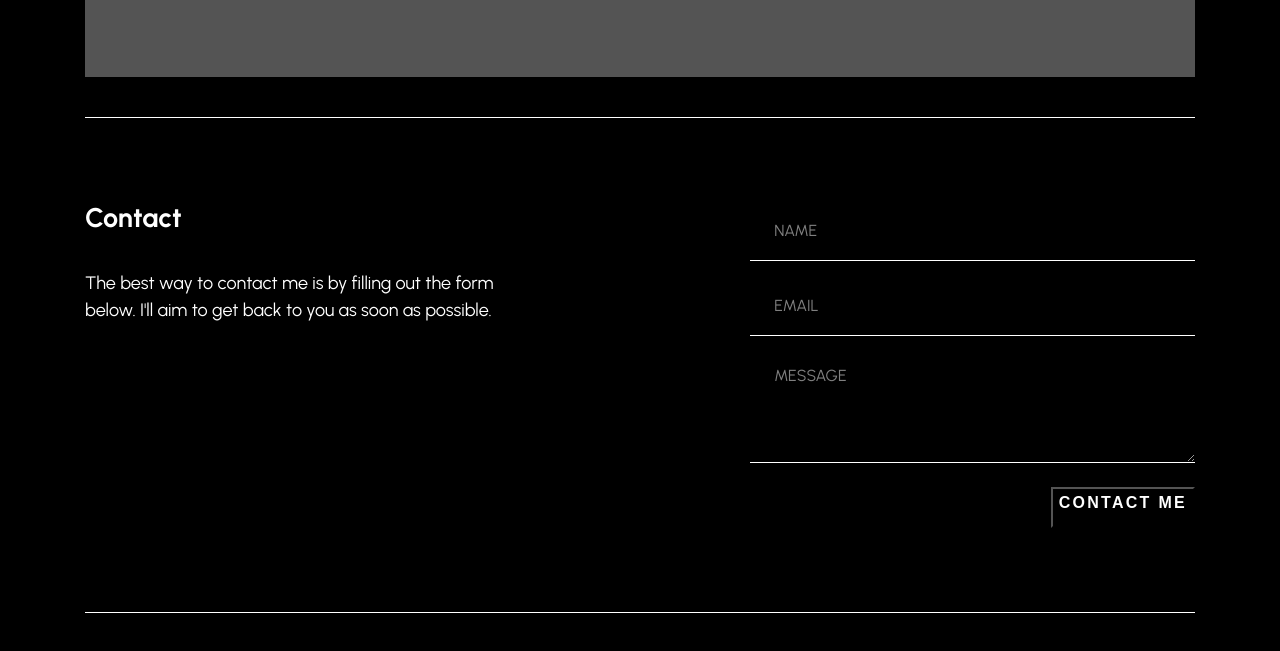
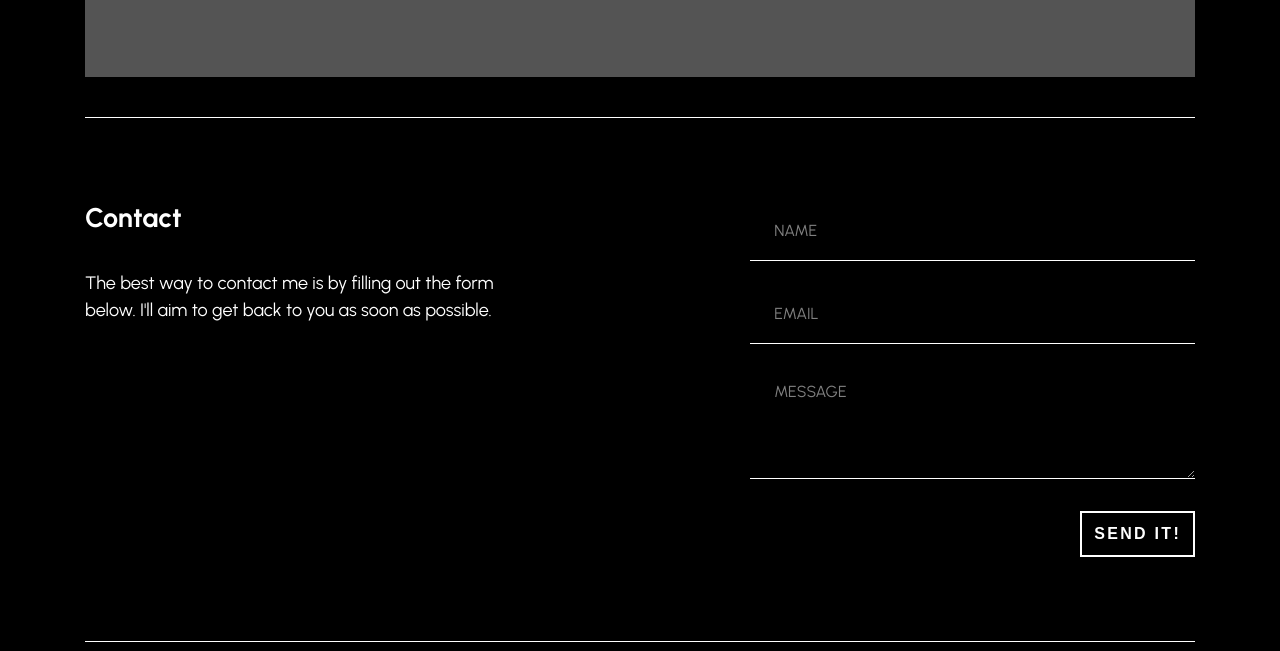
Before and after one commit to jor-yo/website, a plain HTML site: page index.html in a window 1280 px wide. Shown: the part 1745-2396 px from the top of the page. Drawn offline with Linux system fonts and the light colour scheme.

Commit message:
added button styling

```diff
--- a/index.html
+++ b/index.html
@@ -125,7 +125,7 @@
                             <textarea name="message" id="message" placeholder="Message" cols="30" rows="3"></textarea>
                         </div>
                         <div class="contact__control align-right">
-                            <button type="submit" class="contact__button">Contact Me</button>
+                            <button type="submit" class="contact__button">Send it!</button>
                         </div>
                     </form>
                 </div>
--- a/style.css
+++ b/style.css
@@ -108,6 +108,26 @@ p{
     font-size: clamp(1rem, 0.79rem + 0.89vw, 1.125rem);
     line-height: 1.5;
     margin-bottom: 0;
+}
+
+button {
+    display: inline-block;
+    padding: 8px 12px;
+    font-size: 1rem;
+    line-height: 1.625rem;
+    letter-spacing: 0.143em;
+    font-weight: 700;
+    text-transform: uppercase;
+    color: var(--text-colour-white);
+    background-color: transparent;
+    border: 2px white solid;
+    transition: 0.3s ease-in-out;
+}
+
+button:hover {
+    background-color: #ACD3E8;
+    border: 2px #ACD3E8 solid;
+    color: var(--background);
 }
 
 .wrapper{
@@ -482,7 +502,7 @@ canvas{
     line-height: 1.625;
     font-family: 'Urbanist', sans-serif;
     padding: 16px 24px;
-    margin-block-end: 16px;
+    margin-block-end: 24px
 }
 
 .contact__control > *::placeholder{
@@ -494,15 +514,7 @@ canvas{
 }
 
 .contact__button{
-    display: inline-block;
-    padding-bottom: 0.625rem;
-    font-size: 1rem;
-    line-height: 1.625rem;
-    letter-spacing: 0.143em;
-    font-weight: 700;
-    text-transform: uppercase;
-    color: var(--text-colour-white);
-    background-color: transparent;
+
 }
 
 .contact__invalid-icon {
```
